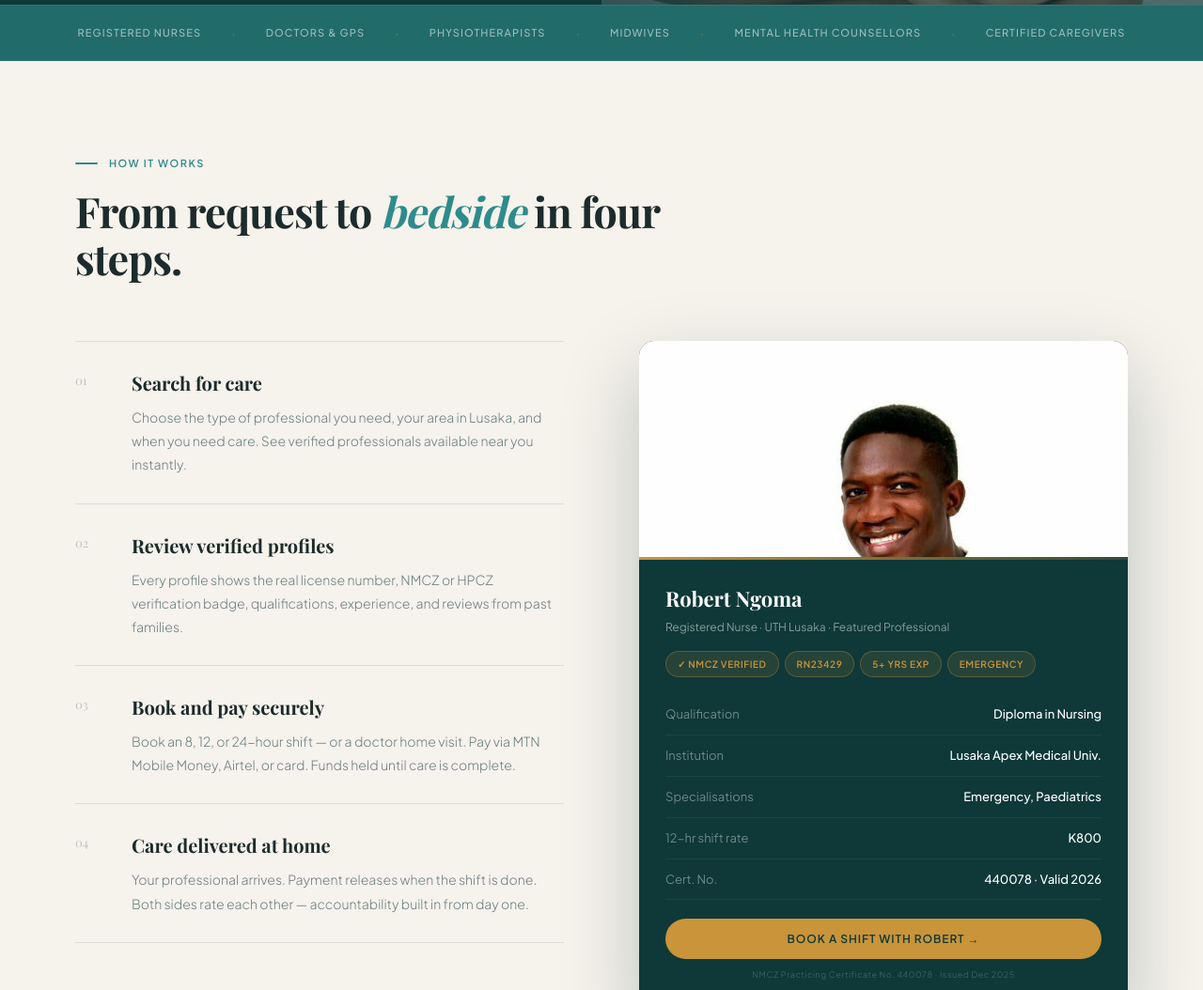
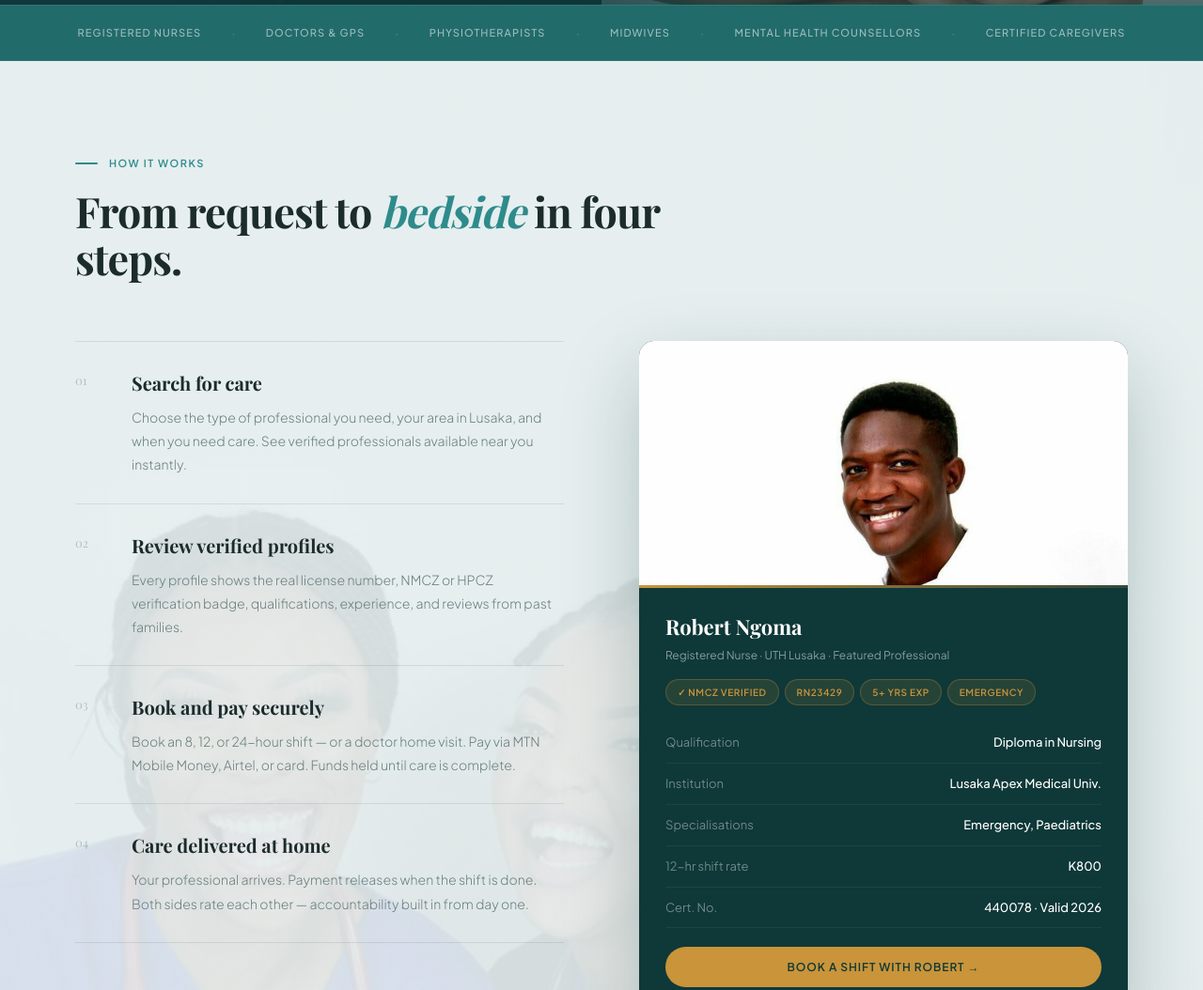
Before and after one commit to Saka100-pixel/medhome, a website: page index.html in a window 1280 px wide. Shown: the part 946-2000 px from the top of the page at 94% size. Drawn offline with nearby package versions, Linux system fonts and the light colour scheme; a web font is replaced by a local one.

Commit message:
Fix image paths and update backgrounds

```diff
--- a/index.html
+++ b/index.html
@@ -14,8 +14,8 @@
   --teal-light:  #2E8B8B;
   --teal-pale:   #E6F4F4;
   --teal-dark:   #0F3838;
-  --cream:       #FBF8F3;
-  --warm-white:  #F6F2EC;
+  --cream:       #EDF3F3;
+  --warm-white:  #E5EEEE;
   --gold:        #C9943A;
   --gold-light:  #F0E0C0;
   --gold-pale:   #FBF5E8;
@@ -47,7 +47,7 @@ nav{position:fixed;top:0;left:0;right:0;z-index:100;display:flex;align-items:cen
 /* ── HERO ── */
 .hero{min-height:100vh;display:grid;grid-template-columns:1fr 1fr;padding-top:74px;position:relative;overflow:hidden}
 .hero-left{background:var(--teal-dark);display:flex;flex-direction:column;justify-content:center;padding:80px 64px 80px 72px;position:relative;overflow:hidden}
-.hero-left-bg{position:absolute;inset:0;background-image:url('nurse-2.jpeg');background-size:cover;background-position:center top;opacity:0.18}
+.hero-left-bg{position:absolute;inset:0;background-image:url('images/nurse-2.jpeg');background-size:cover;background-position:center top;opacity:0.18}
 .hero-left-overlay{position:absolute;inset:0;background:linear-gradient(135deg,rgba(15,56,56,0.92) 0%,rgba(15,56,56,0.75) 100%)}
 .hero-left-content{position:relative;z-index:2}
 .launch-pill{display:inline-flex;align-items:center;gap:8px;background:rgba(201,148,58,0.15);border:1px solid rgba(201,148,58,0.4);border-radius:50px;padding:7px 18px;margin-bottom:28px;width:fit-content}
@@ -100,7 +100,7 @@ h2.t em{font-style:italic;color:var(--teal-light)}
 .b{font-size:16px;font-weight:300;color:var(--text-muted);max-width:500px;line-height:1.85}
 
 /* HOW */
-.how{background:var(--warm-white)}
+.how{background:linear-gradient(rgba(229,238,238,0.92),rgba(229,238,238,0.92)),url('images/nurses-bg.jpeg');background-size:cover;background-position:center top;background-attachment:fixed}
 .how-grid{display:grid;grid-template-columns:1fr 1fr;gap:80px;margin-top:64px;align-items:start}
 .steps{display:flex;flex-direction:column}
 .step{display:grid;grid-template-columns:60px 1fr;padding:28px 0;border-bottom:1px solid var(--border)}
@@ -112,7 +112,7 @@ h2.t em{font-style:italic;color:var(--teal-light)}
 
 /* ROBERT CARD */
 .rcard{background:var(--teal-dark);border-radius:16px;overflow:hidden;box-shadow:0 32px 80px rgba(15,56,56,0.25)}
-.rcard-img{width:100%;height:230px;object-fit:cover;object-position:top center;display:block}
+.rcard-img{width:100%;height:260px;object-fit:cover;object-position:50% 5%;display:block}
 .rcard-img-ph{width:100%;height:230px;background:var(--teal-mid);display:flex;align-items:center;justify-content:center;font-family:'Playfair Display',serif;font-size:64px;font-weight:900;color:rgba(255,255,255,0.1)}
 .rcard-bar{height:3px;background:linear-gradient(90deg,var(--gold),rgba(201,148,58,0.2))}
 .rcard-body{padding:24px 28px 28px}
```
Also changed, not shown: professionals.html (+1 -1 lines), .claude/launch.json (added), images/nurses-bg.jpeg (added).
